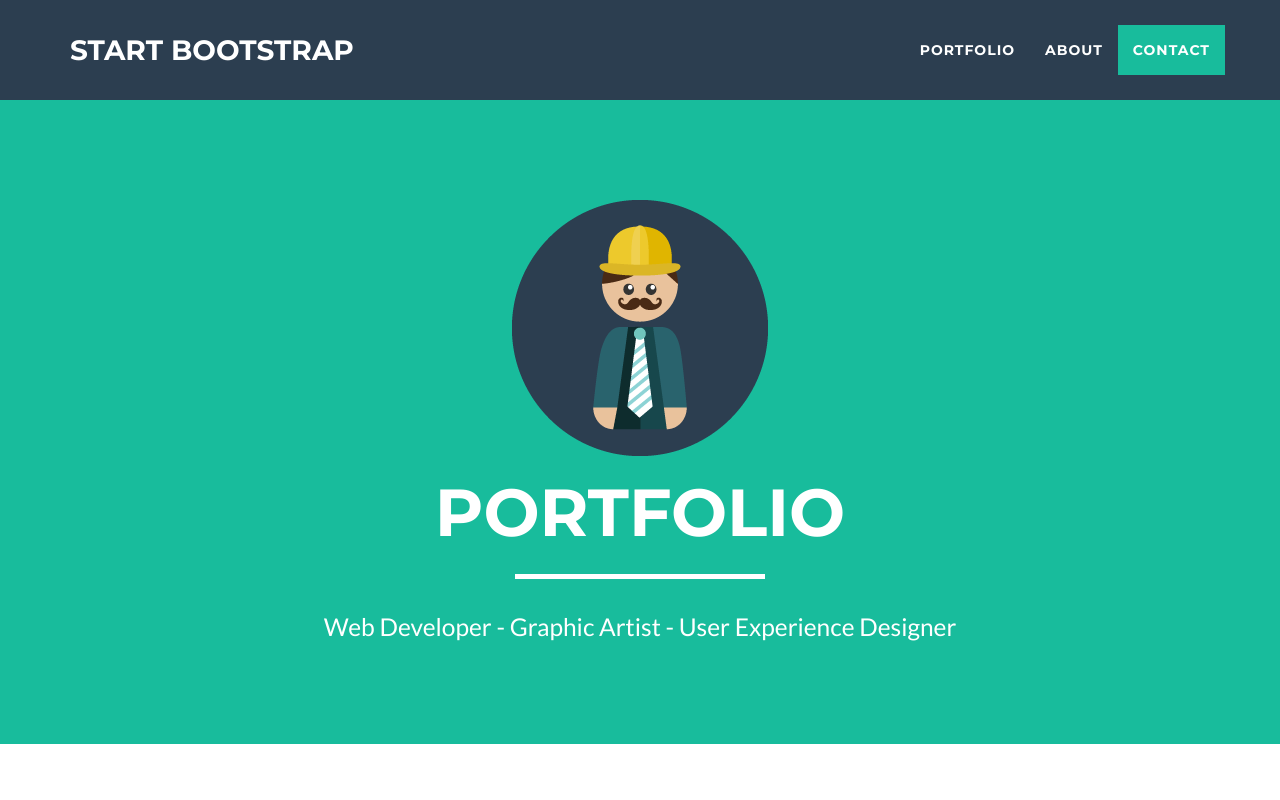
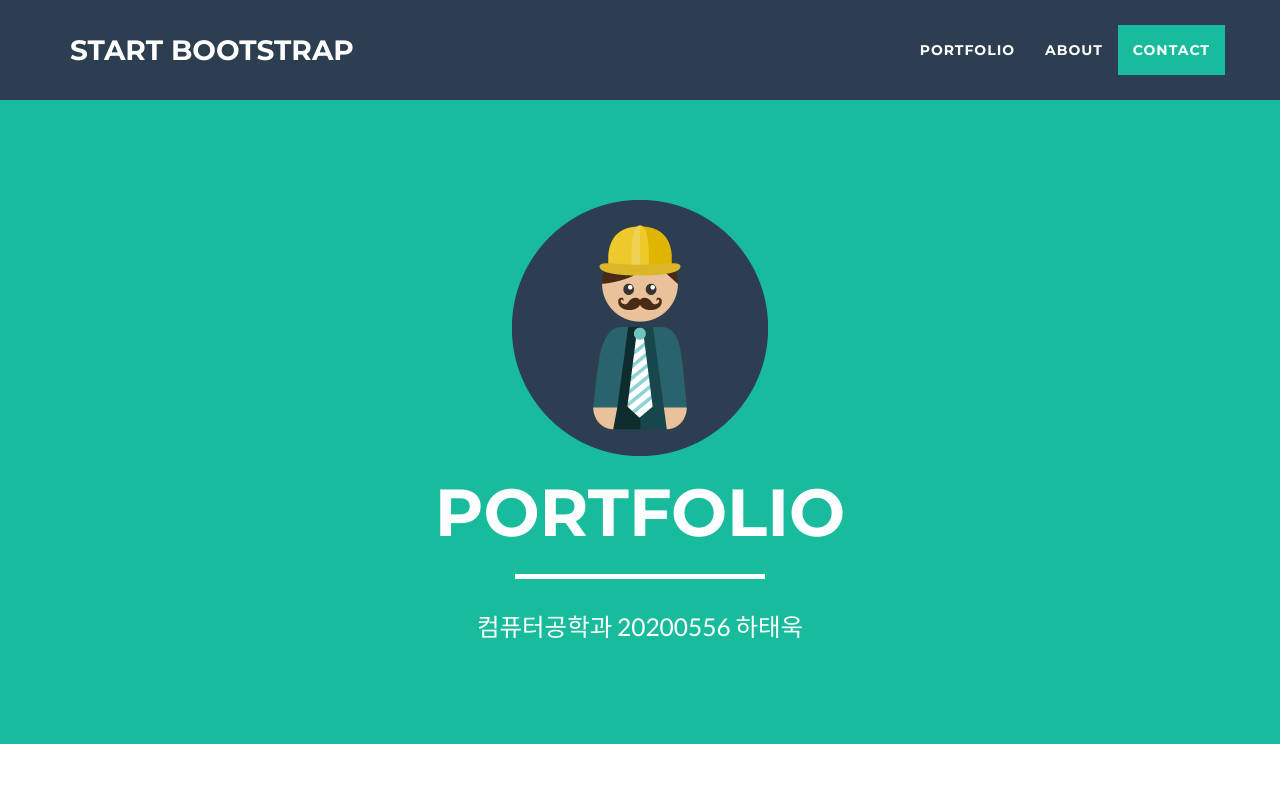
Before and after one commit to hateauk12/hateauk12.github.io, a website: page index.html in a window 1280 px wide. Shown: the top 800 px of the page. Drawn offline with nearby package versions, Linux system fonts and the light colour scheme.

Commit message:
Update index.html
부제목

```diff
--- a/index.html
+++ b/index.html
@@ -76,7 +76,7 @@
                     <div class="intro-text">
                         <h1 class="name">PortFolio</h1>
                         <hr class="star-light">
-                        <span class="skills">Web Developer - Graphic Artist - User Experience Designer</span>
+                        <span class="skills">컴퓨터공학과 20200556 하태욱</span>
                     </div>
                 </div>
             </div>
```
